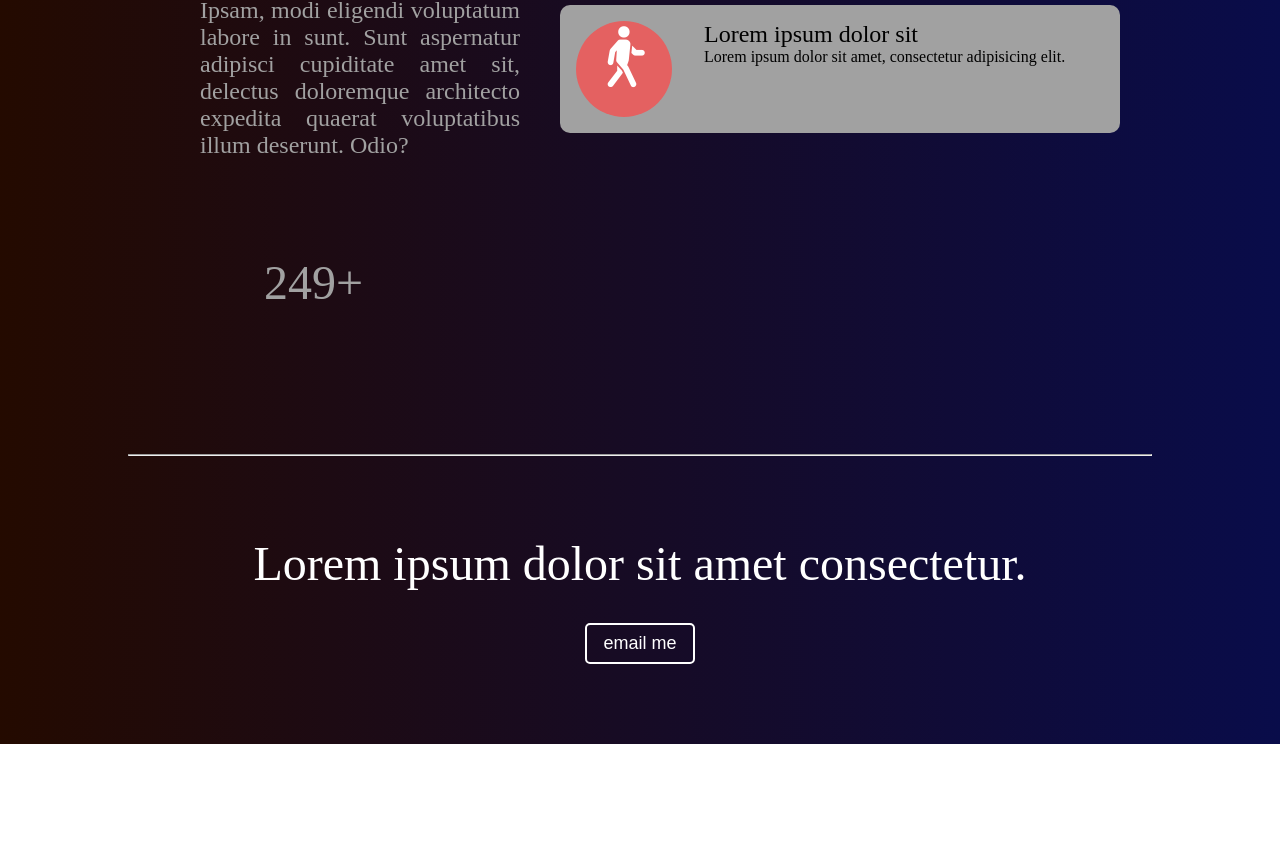
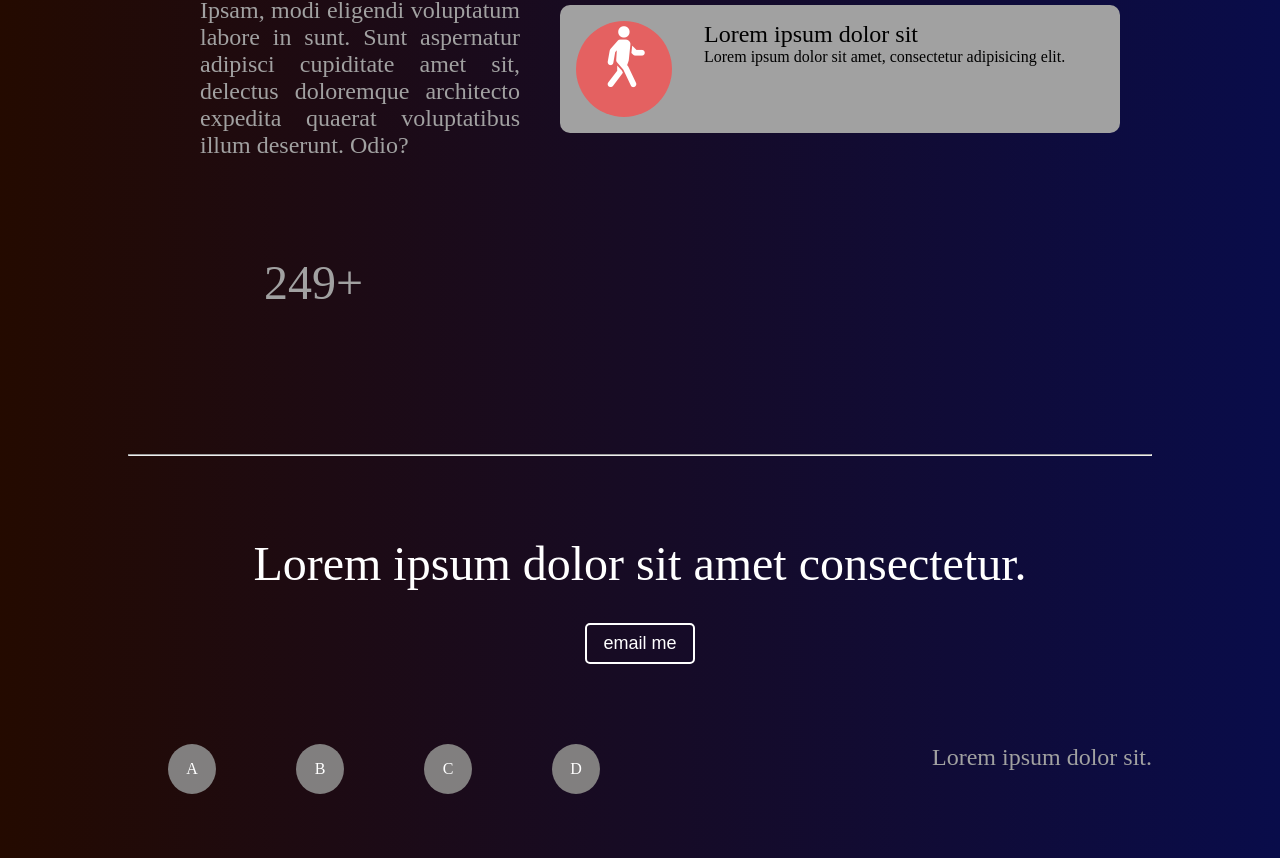
Before and after one commit to SanazR0/web-project-1, a plain HTML site: page index.html in a window 1280 px wide. Shown: the part 1915-2773 px from the top of the page. Before the commit the page ends 2659 px from the top, so only its background shows below. Drawn offline with nearby package versions, Linux system fonts and the light colour scheme.

Commit message:
the end of base design

```diff
--- a/index.html
+++ b/index.html
@@ -86,7 +86,15 @@
                <h2>Lorem ipsum dolor sit amet consectetur.</h2>
                <button type="button">email me</button>
           </div>
-          <div class="down-footer"></div>
+          <div class="down-footer">
+               <ul>
+                    <li>A</li>
+                    <li>B</li>
+                    <li>C</li>
+                    <li>D</li>
+               </ul>
+               <p>Lorem ipsum dolor sit.</p>
+          </div>
      </footer>
 
 
--- a/style.css
+++ b/style.css
@@ -230,3 +230,28 @@ li{
      background-color: white;
      color:black;
 }
+.down-footer{
+     color:rgb(161, 161, 161);
+     width: 80%;
+     display: flex;
+     flex-direction: row;
+     justify-content: space-between;
+     margin: 0 auto;
+     padding-bottom: 4rem;
+}
+.down-footer ul{
+     display: flex;
+     flex-direction: row;
+}
+.down-footer ul li{
+     margin-right: 5rem;
+     color: white;
+     background-color: rgb(129, 127, 127);
+     padding: 1rem;
+     border-radius: 50%;
+     width: 3rem;
+     text-align: center;
+}
+.down-footer p{
+     font-size: 1.5rem;
+}
```
